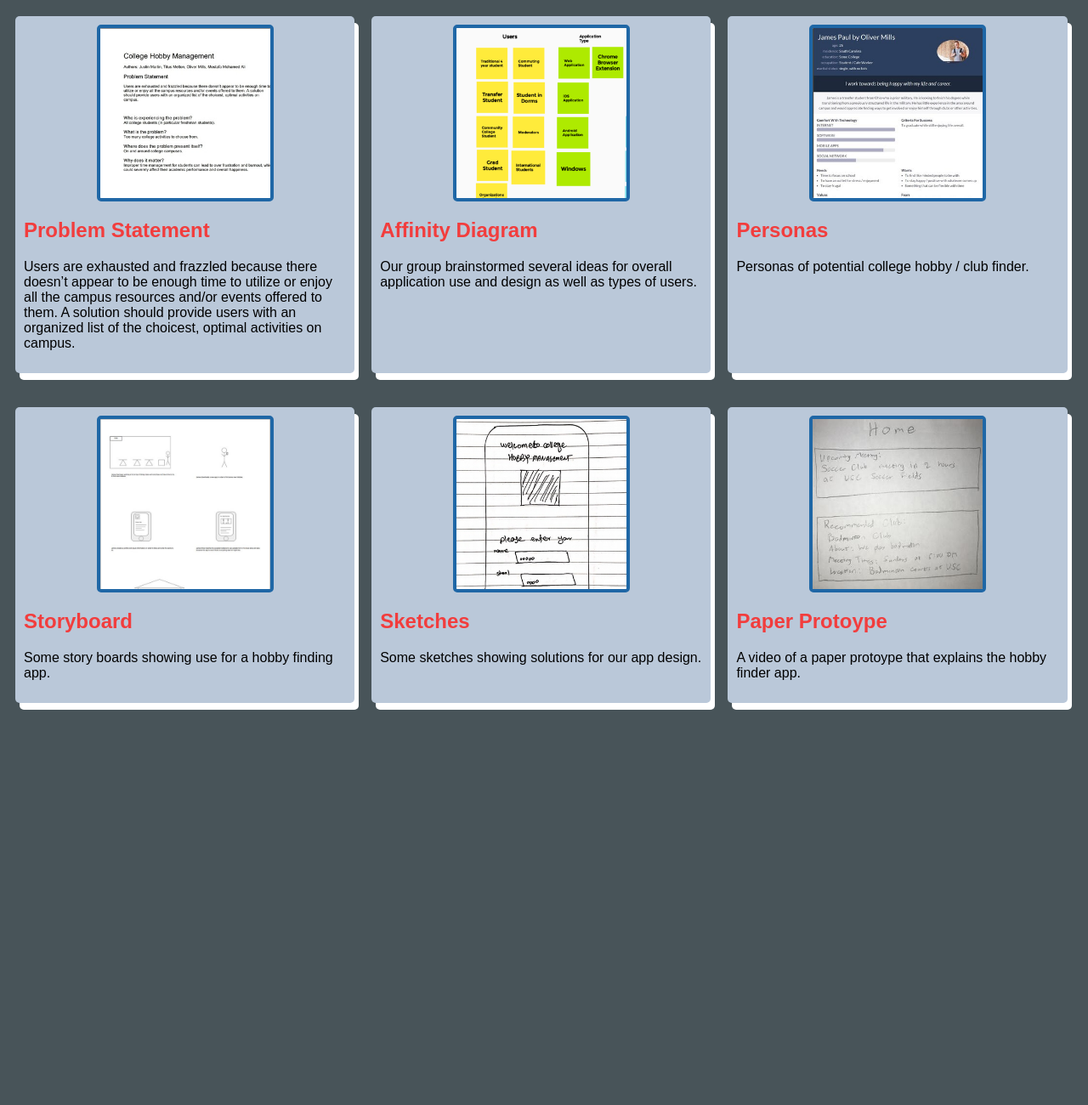
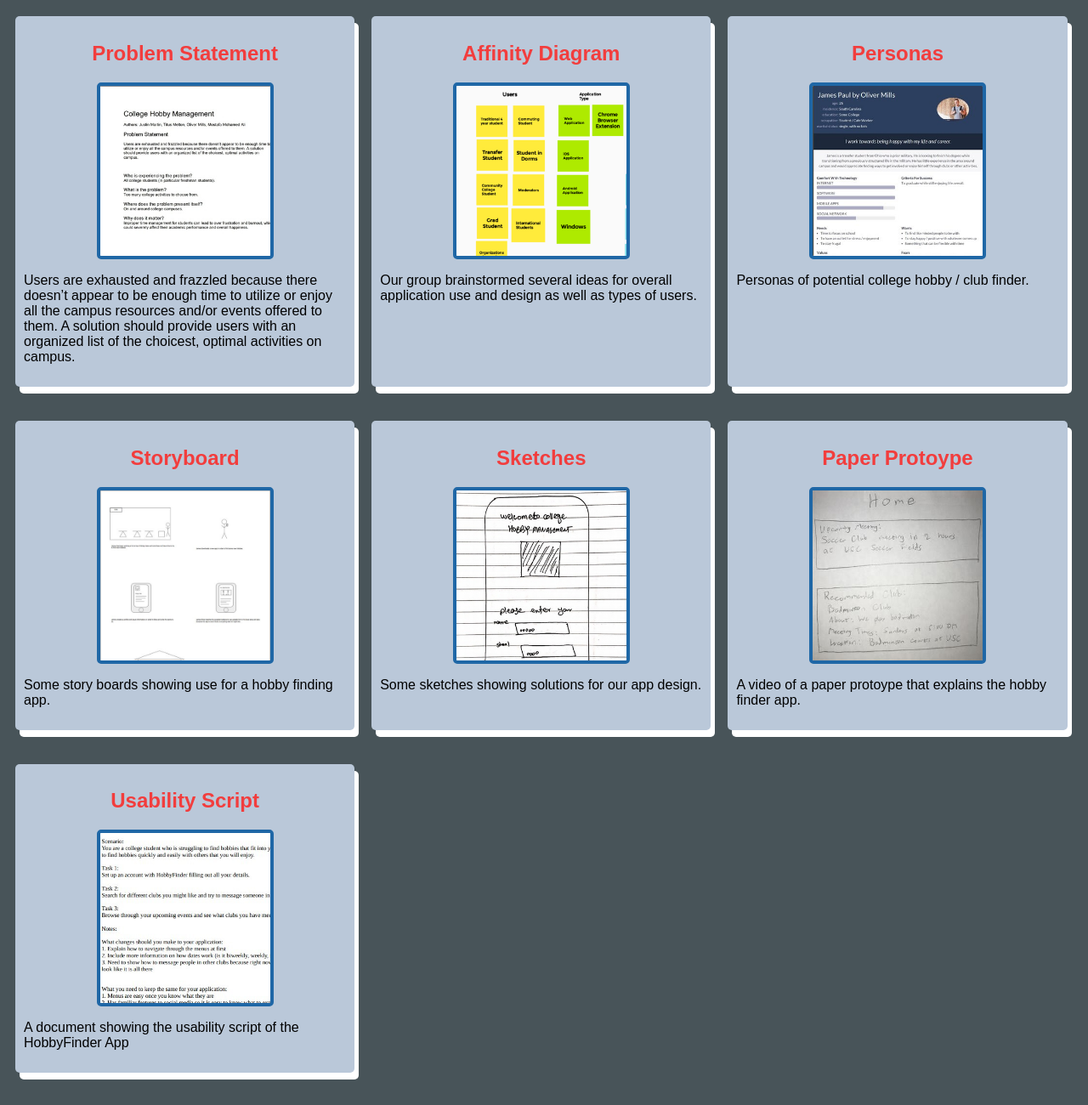
Before and after one commit to SllimRevilo/SllimRevilo.github.io, a plain HTML site: page index.html in a window 1280 px wide. Shown: the part 71-1371 px from the top of the page at 85% size. Before the commit the page ends 936 px from the top, so only its background shows below. Drawn offline with Linux system fonts and the light colour scheme.

Commit message:
Add files via upload

```diff
--- a/index.html
+++ b/index.html
@@ -9,9 +9,8 @@
         <div class="assignments">
             <!-- Problem Statement Assignment-->
             <section class="assignment">
+                <a href="files/problem_statement.pdf"><h2>Problem Statement</h2></a>
                 <a href="files/problem_statement.pdf"><img src="images/problem-statement.jpg"></a>
-                <section class="ass-details">
-                    <a href="files/problem_statement.pdf"><h2>Problem Statement</h2></a>
                     <p>
                         Users are exhausted and frazzled because there doesn’t appear to be enough time to utilize or enjoy all the campus resources and/or events offered to them. A solution should provide users with an organized list of the choicest, optimal activities on campus.
                     </p>
@@ -20,9 +19,8 @@
 
             <!--Affinity Diagram Assignment-->
             <section class="assignment">
+                <a href="files/affinity-diagram.pdf"><h2>Affinity Diagram</h2></a>
                 <a href="files/affinity-diagram.pdf"><img src="images/affinity-diagram.png"></a>
-                <section class="ass-details">
-                    <a href="files/affinity-diagram.pdf"><h2>Affinity Diagram</h2></a>
                     <p>
                         Our group brainstormed several ideas for overall application use and design as well as types of users.
                     </p>
@@ -31,9 +29,8 @@
 
             <!--Persona Assignment-->
             <section class="assignment">
+                <a href="files/personas.pdf"><h2>Personas</h2></a>
                 <a href="files/personas.pdf"><img src="images/persona.jpg"></a>
-                <section class="ass-details">
-                    <a href="files/personas.pdf"><h2>Personas</h2></a>
                     <p>
                         Personas of potential college hobby / club finder.
                     </p>
@@ -42,9 +39,8 @@
 
             <!--Storyboard Assignment-->
             <section class="assignment">
+                <a href="files/story-board.pdf"><h2>Storyboard</h2></a>
                 <a href="files/story-board.pdf"><img src="images/story-board.jpg"></a>
-                <section class="ass-details">
-                    <a href="files/story-board.pdf"><h2>Storyboard</h2></a>
                     <p>
                         Some story boards showing use for a hobby finding app.
                     </p>
@@ -53,9 +49,8 @@
 
             <!--Sketches Assignment-->
             <section class="assignment">
+                <a href="files/sketches.pdf"><h2>Sketches</h2></a>
                 <a href="files/sketches.pdf"><img src="images/sketches.jpg"></a>
-                <section class="ass-details">
-                    <a href="files/sketches.pdf"><h2>Sketches</h2></a>
                     <p>
                         Some sketches showing solutions for our app design.
                     </p>
@@ -64,11 +59,19 @@
 
             <!--Paper Protoype Assignment-->
             <section class="assignment">
+                <a href="https://www.youtube.com/watch?v=GWNjembQyYc&feature=youtu.be"><h2>Paper Protoype</h2></a>
                 <a href="https://www.youtube.com/watch?v=GWNjembQyYc&feature=youtu.be"><img src="images/paper-prototype.jpg"></a>
-                <section class="ass-details">
-                    <a href="https://www.youtube.com/watch?v=GWNjembQyYc&feature=youtu.be"><h2>Paper Protoype</h2></a>
                     <p>
                         A video of a paper protoype that explains the hobby finder app.
+                    </p>
+                </section>
+
+                <!--Usability Testing Assignment-->
+            <section class="assignment">
+                <a href="files/usability-script.pdf"><h2>Usability Script</h2></a>
+                <a href="files/usability-script.pdf"> <img src="images/usability-script.jpg"></a>
+                    <p>
+                        A document showing the usability script of the HobbyFinder App
                     </p>
                 </section>
             </section>
--- a/styles.css
+++ b/styles.css
@@ -27,6 +27,10 @@ body {
     margin: auto;
 }
 
+h2 {
+    text-align: center;
+}
+
 h1 {
     color:white;
     text-align: center;
```
Also changed, not shown: images/usability-script.jpg (added), 2 other files.
